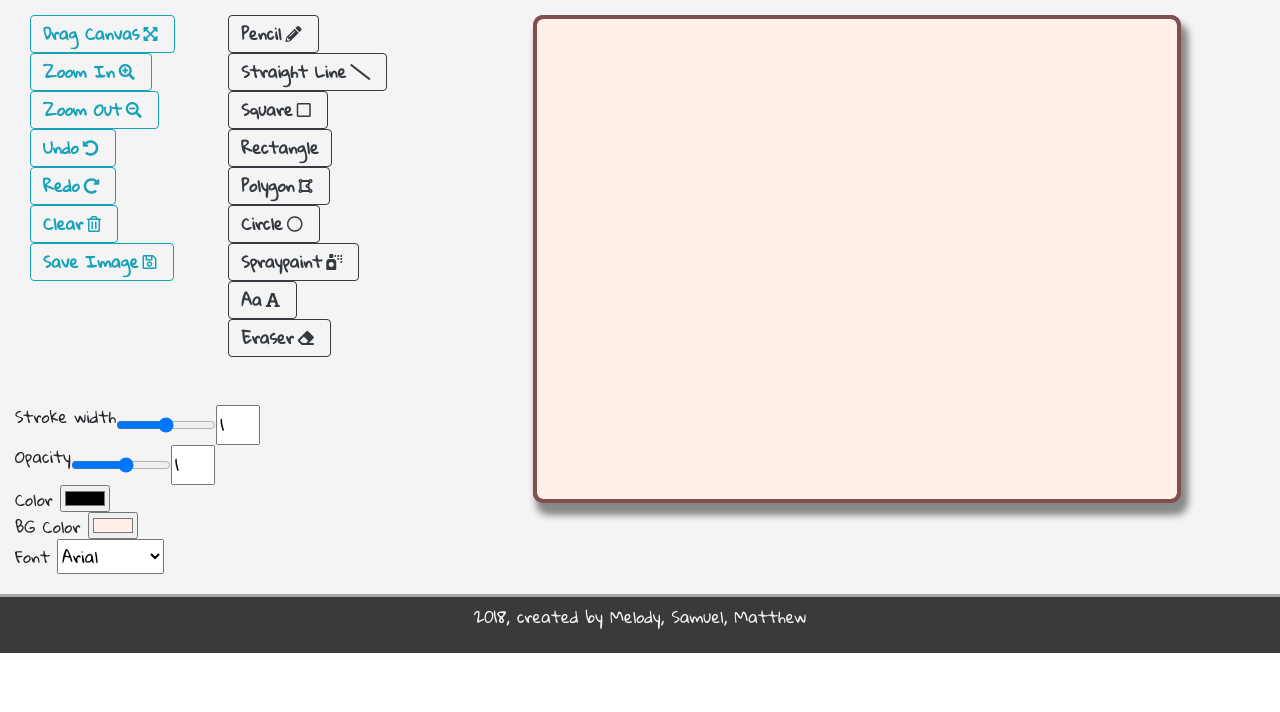
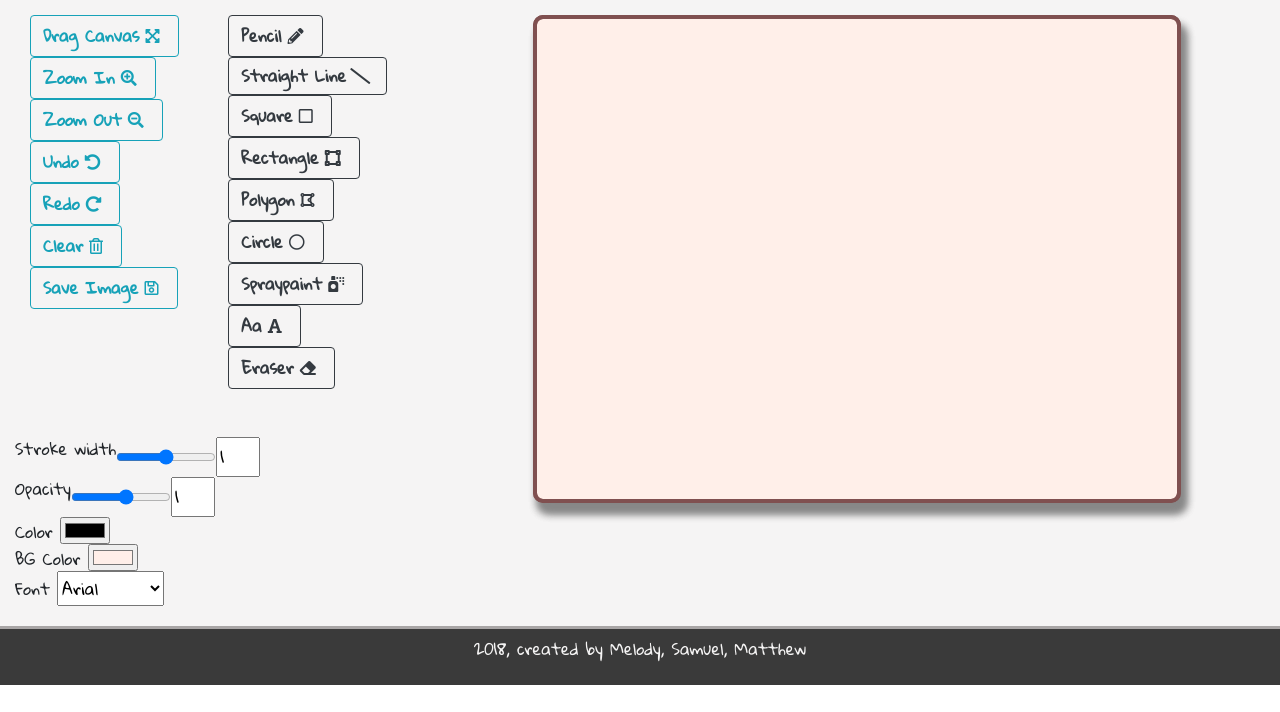
Before and after one commit to mwong731/canvas, a plain HTML site: page index.html in a window 1280 px wide. Shown: the part 88-800 px from the top of the page. Drawn offline with nearby package versions, Linux system fonts and the light colour scheme.

Commit message:
rectangle icon added

```diff
--- a/index.html
+++ b/index.html
@@ -24,55 +24,55 @@
                     <div class="row">
                         <div class="d-flex flex-column col-6">
                             <div>
-                                <span class="btn btn-outline-info font-weight-bold" id="drag-canvas">Drag Canvas<i class="fas fa-expand-arrows-alt" style="margin: 4px;"></i></span>
+                                <span class="btn btn-outline-info font-weight-bold" id="drag-canvas">Drag Canvas<i class="fas fa-expand-arrows-alt" style="margin: 6px;"></i></span>
                             </div>
                             <div>
-                                <span class="btn btn-outline-info font-weight-bold" id="zoomIn">Zoom In<i class="fas fa-search-plus" style="margin: 4px;"></i></span>
+                                <span class="btn btn-outline-info font-weight-bold" id="zoomIn">Zoom In<i class="fas fa-search-plus" style="margin: 6px;"></i></span>
                             </div>
                             <div>
-                                <span class="btn btn-outline-info font-weight-bold" id="zoomOut">Zoom Out<i class="fas fa-search-minus" style="margin: 4px;"></i></span>
+                                <span class="btn btn-outline-info font-weight-bold" id="zoomOut">Zoom Out<i class="fas fa-search-minus" style="margin: 6px;"></i></span>
                             </div>
                             <div>
-                                <span class="btn btn-outline-info font-weight-bold" id="undo">Undo<i class="fas fa-undo-alt" style="margin: 4px;"></i></span>
+                                <span class="btn btn-outline-info font-weight-bold" id="undo">Undo<i class="fas fa-undo-alt" style="margin: 6px;"></i></span>
                             </div>
                             <div>
-                                <span class="btn btn-outline-info font-weight-bold" id="redo">Redo<i class="fas fa-redo-alt" style="margin: 4px;"></i></span>
+                                <span class="btn btn-outline-info font-weight-bold" id="redo">Redo<i class="fas fa-redo-alt" style="margin: 6px;"></i></span>
                             </div>
                             <div>
-                                <span class="btn btn-outline-info font-weight-bold" id="clear">Clear<i class="far fa-trash-alt" style="margin: 4px;"></i></span>
+                                <span class="btn btn-outline-info font-weight-bold" id="clear">Clear<i class="far fa-trash-alt" style="margin: 6px;"></i></span>
                             </div>
                             <div>
-                                <span class="btn btn-outline-info font-weight-bold" id="save">Save Image<i class="far fa-save" style="margin: 4px;"></i></span>
+                                <span class="btn btn-outline-info font-weight-bold" id="save">Save Image<i class="far fa-save" style="margin: 6px;"></i></span>
                             </div>
                         </div>
                         <div class="d-flex flex-column col-6">
                             <div>
-                                <span class="btn btn-outline-dark font-weight-bold" id="drawing-line">Pencil<i class="fas fa-pencil-alt" style="margin: 4px;"></i></span>
+                                <span class="btn btn-outline-dark font-weight-bold" id="drawing-line">Pencil<i class="fas fa-pencil-alt" style="margin: 6px;"></i></span>
                             </div>
                             <div>
                                 <span class="btn btn-outline-dark font-weight-bold" id="drawing-straight">Straight
                                     Line<i class="fas fa-slash" style="margin: 4px;"></i></span>
                             </div>
                             <div>
-                                <span class="btn btn-outline-dark font-weight-bold" id="drawing-square">Square<i class="far fa-square" style="margin: 4px;"></i></span>
+                                <span class="btn btn-outline-dark font-weight-bold" id="drawing-square">Square<i class="far fa-square" style="margin: 6px;"></i></span>
                             </div>
                             <div>
-                                <span class="btn btn-outline-dark font-weight-bold" id="drawing-rectangle">Rectangle</span>
+                                <span class="btn btn-outline-dark font-weight-bold" id="drawing-rectangle">Rectangle<i class="fas fa-vector-square" style="margin: 6px;"></i></span>
                             </div>
                             <div>
-                                <span class="btn btn-outline-dark font-weight-bold" id="polygon">Polygon<i class="fas fa-draw-polygon" style="margin: 4px;"></i></span>
+                                <span class="btn btn-outline-dark font-weight-bold" id="polygon">Polygon<i class="fas fa-draw-polygon" style="margin: 6px;"></i></span>
                             </div>
                             <div>
-                                <span class="btn btn-outline-dark font-weight-bold" id="drawing-circle">Circle<i class="far fa-circle" style="margin: 4px;"></i></span>
+                                <span class="btn btn-outline-dark font-weight-bold" id="drawing-circle">Circle<i class="far fa-circle" style="margin: 6px;"></i></span>
                             </div>
                             <div>
-                                <span class="btn btn-outline-dark font-weight-bold" id="spraypaint">Spraypaint<i class="fas fa-spray-can" style="margin: 4px;"></i></span>
+                                <span class="btn btn-outline-dark font-weight-bold" id="spraypaint">Spraypaint<i class="fas fa-spray-can" style="margin: 6px;"></i></span>
                             </div>
                             <div>
-                                <span class="btn btn-outline-dark font-weight-bold" id="add-text">Aa<i class="fas fa-font" style="margin: 4px;"></i></span>
+                                <span class="btn btn-outline-dark font-weight-bold" id="add-text">Aa<i class="fas fa-font" style="margin: 6px;"></i></span>
                             </div>
                             <div>
-                                <span class="btn btn-outline-dark font-weight-bold" id="eraser">Eraser<i class="fas fa-eraser" style="margin: 4px;"></i></span>
+                                <span class="btn btn-outline-dark font-weight-bold" id="eraser">Eraser<i class="fas fa-eraser" style="margin: 6px;"></i></span>
                             </div>
                             <br>
                             <br>
```
